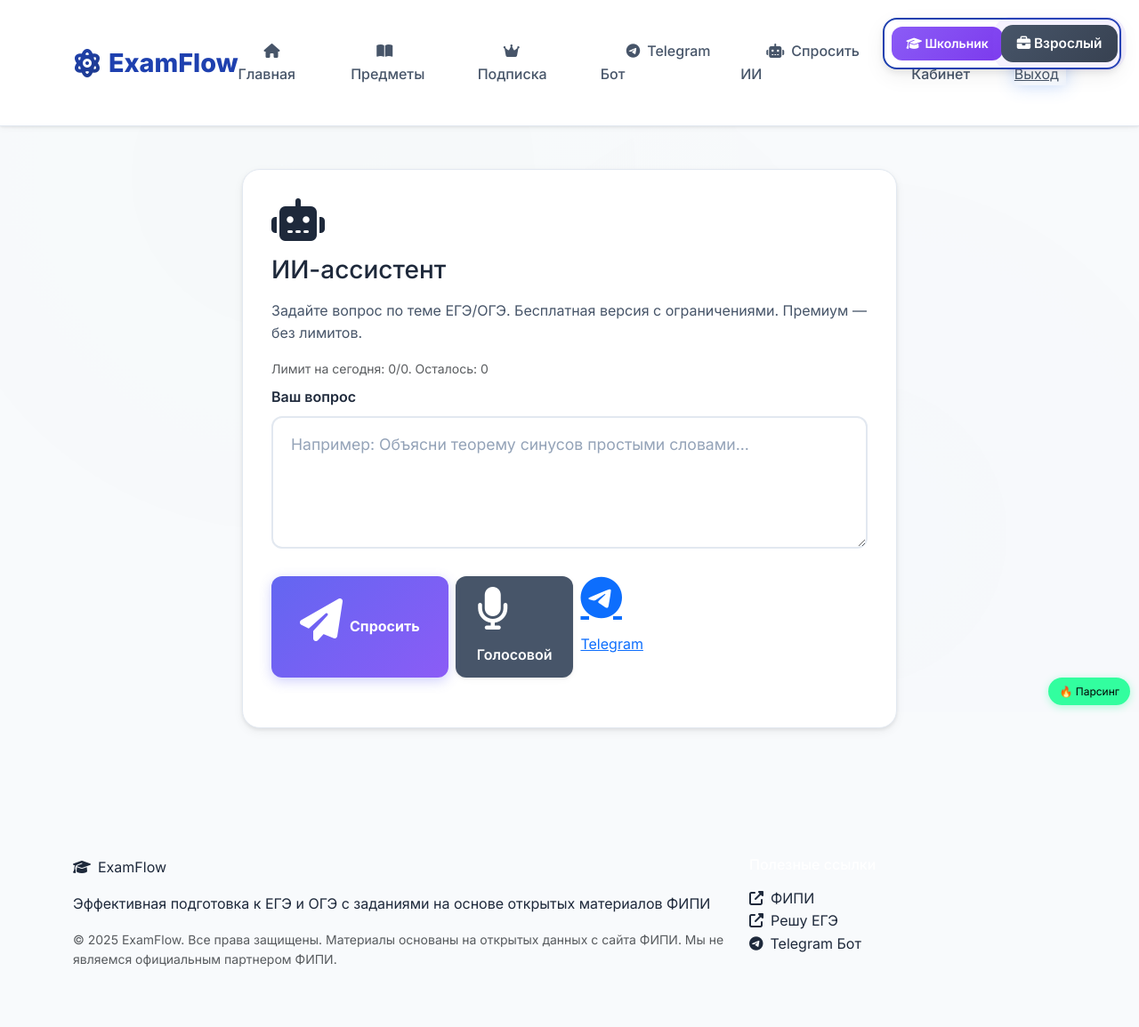
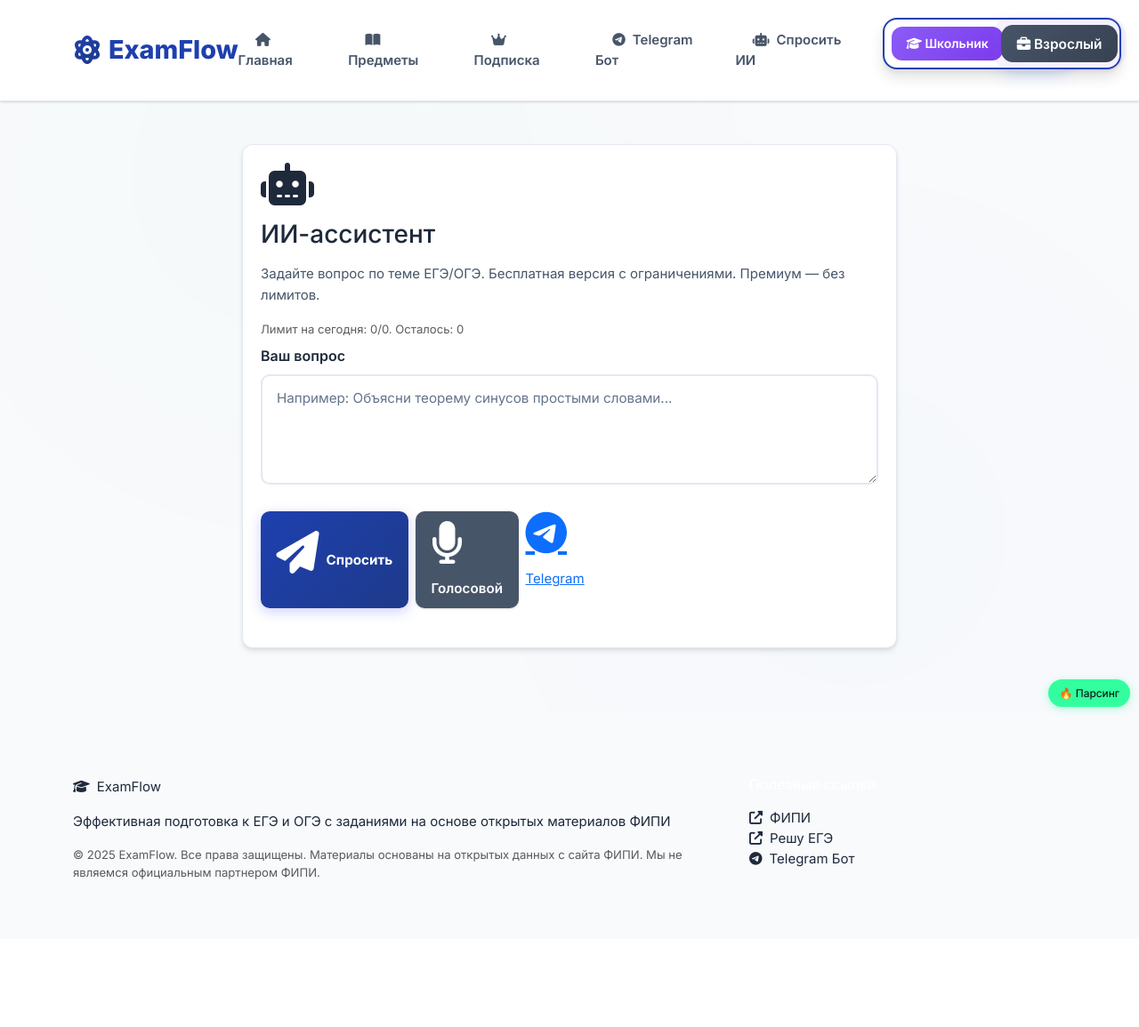
Before and after one commit to gaus-1/ExamFlow, a Django app: page /ai/ in a window 1280 px wide. Shown: the whole page at 89% size. After the commit the page ends 989 px from the top, so only its background shows below. Run offline with Django 4.2, Linux system fonts and the light colour scheme; the visitor is signed in with stand-in values (Sample User, id 1); data that the repository does not hold is empty.

Commit message:
Темы: глубоко различены макеты school/adult (типографика, отступы, формы, плотность); подключение themes.css после инлайн-стилей. Бот: диагностика токена и статус API.

```diff
--- a/bot/bot_instance.py
+++ b/bot/bot_instance.py
@@ -34,6 +34,12 @@
 
             try:
                 self._bot = Bot(token=bot_token)
+                # Быстрая проверка токена
+                try:
+                    me = self._bot.get_me()
+                    logger.info(f"Бот авторизован как @{getattr(me, 'username', 'unknown')}")
+                except Exception as e:
+                    logger.error(f"Ошибка авторизации бота (проверьте TELEGRAM_BOT_TOKEN): {e}")
                 logger.info("Экземпляр бота создан успешно")
                 try:
                     # Настроим команды бота (меню снизу)
--- a/static/css/themes.css
+++ b/static/css/themes.css
@@ -395,6 +395,100 @@
 }
 
 /* ========================================
+   ГЛУБОКИЕ РАЗЛИЧИЯ ДИЗАЙНОВ
+   ======================================== */
+
+/* ШКОЛЬНИК: крупная типографика, большие отступы, округлые формы, весёлые элементы */
+[data-theme="school"] body {
+    font-size: 18px;
+    line-height: 1.7;
+}
+
+[data-theme="school"] .navbar-tech {
+    padding: 1.25rem 0;
+}
+
+[data-theme="school"] .logo-tech {
+    font-size: 2rem;
+}
+
+[data-theme="school"] .nav-link-tech {
+    padding: 0.85rem 1.25rem !important;
+    border-radius: 14px;
+    font-weight: 700;
+}
+
+[data-theme="school"] .btn-neon,
+[data-theme="school"] .btn-gradient,
+[data-theme="school"] .btn-secondary-duolingo,
+[data-theme="school"] .btn-outline-duolingo {
+    border-radius: 20px;
+    padding: 1rem 1.5rem;
+    font-size: 1.05rem;
+}
+
+[data-theme="school"] .form-control-duolingo {
+    border-radius: 16px;
+    padding: 1.1rem 1.25rem;
+    font-size: 1.05rem;
+}
+
+[data-theme="school"] .card-tech,
+[data-theme="school"] .card-neon {
+    border-radius: 22px;
+    padding: 2rem;
+}
+
+[data-theme="school"] .hero-tech {
+    min-height: 88vh;
+}
+
+/* ВЗРОСЛЫЙ: компактный интерфейс, строгие формы, меньшие отступы, акцент на данные */
+[data-theme="adult"] body {
+    font-size: 15px;
+    line-height: 1.55;
+}
+
+[data-theme="adult"] .navbar-tech {
+    padding: 0.5rem 0;
+}
+
+[data-theme="adult"] .nav-link-tech {
+    padding: 0.5rem 0.9rem !important;
+    border-radius: 8px;
+    font-weight: 600;
+}
+
+[data-theme="adult"] .btn-neon,
+[data-theme="adult"] .btn-gradient,
+[data-theme="adult"] .btn-secondary-duolingo,
+[data-theme="adult"] .btn-outline-duolingo {
+    border-radius: 10px;
+    padding: 0.65rem 1.1rem;
+    font-size: 0.95rem;
+}
+
+[data-theme="adult"] .form-control-duolingo {
+    border-radius: 10px;
+    padding: 0.8rem 1rem;
+    font-size: 0.95rem;
+}
+
+[data-theme="adult"] .card-tech,
+[data-theme="adult"] .card-neon {
+    border-radius: 12px;
+    padding: 1.25rem;
+}
+
+[data-theme="adult"] .hero-tech {
+    min-height: 70vh;
+}
+
+/* Разное: плотность таблиц/статистики для взрослой темы */
+[data-theme="adult"] .stat-item { padding: 0.75rem; }
+[data-theme="adult"] .feature-list li { padding: 0.35rem 0; }
+
+/* ========================================
    УТИЛИТЫ ДЛЯ ТЕМ
    ======================================== */
 .theme-text-primary { color: var(--text-primary) !important; }
--- a/templates/base.html
+++ b/templates/base.html
@@ -40,9 +40,6 @@
 
     <!-- Bootstrap -->
     <link href="https://cdn.jsdelivr.net/npm/bootstrap@5.3.3/dist/css/bootstrap.min.css" rel="stylesheet">
-
-    <!-- Модуль управления дизайнами -->
-    <link rel="stylesheet" href="{% static 'css/themes.css' %}">
 
     <!-- Custom CSS -->
     <style>
@@ -1055,6 +1052,9 @@
     </style>
 
     {% block extra_css %}{% endblock %}
+
+    <!-- Модуль управления дизайнами (подключаем после инлайн-стилей, чтобы переопределения тем имели приоритет) -->
+    <link rel="stylesheet" href="{% static 'css/themes.css' %}">
 </head>
 <body data-theme="adult">
     <!-- Tech Navigation -->
```
Also changed, not shown: telegram_bot/views.py (+10 -2 lines).
